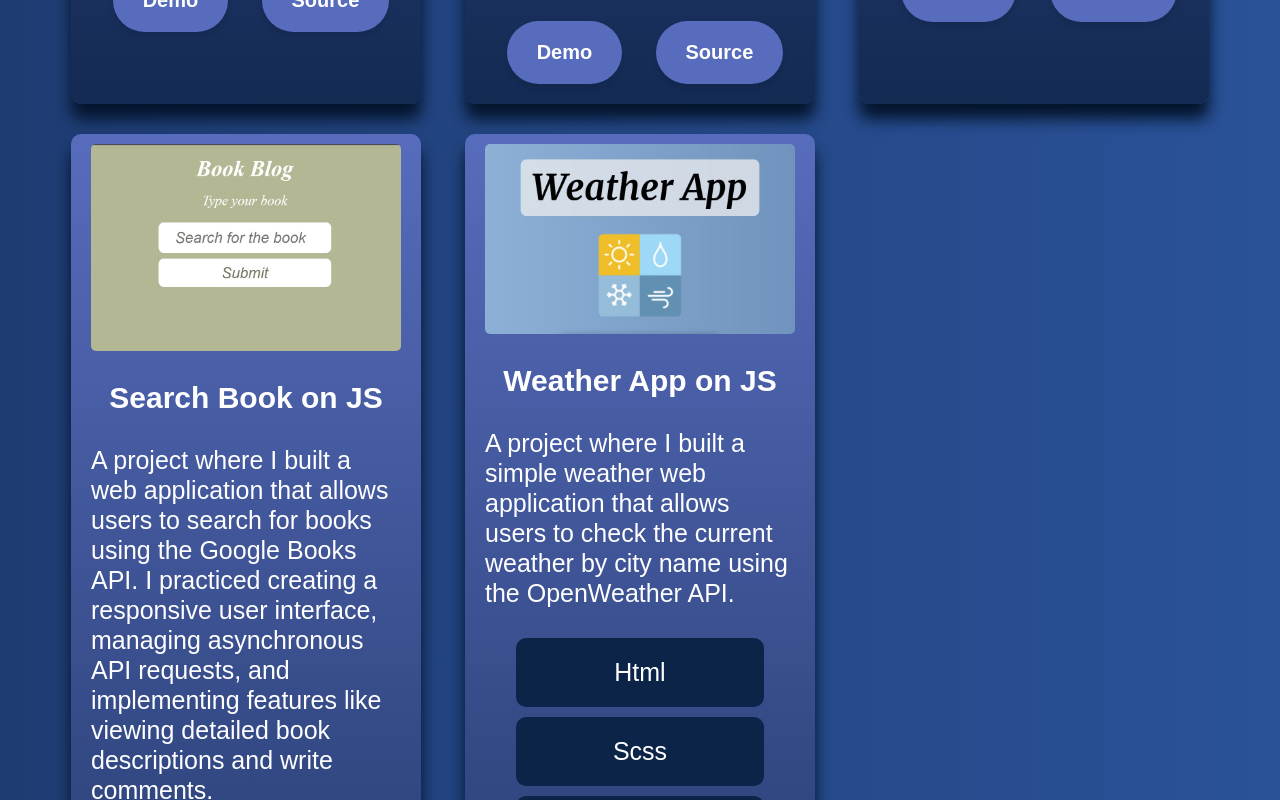
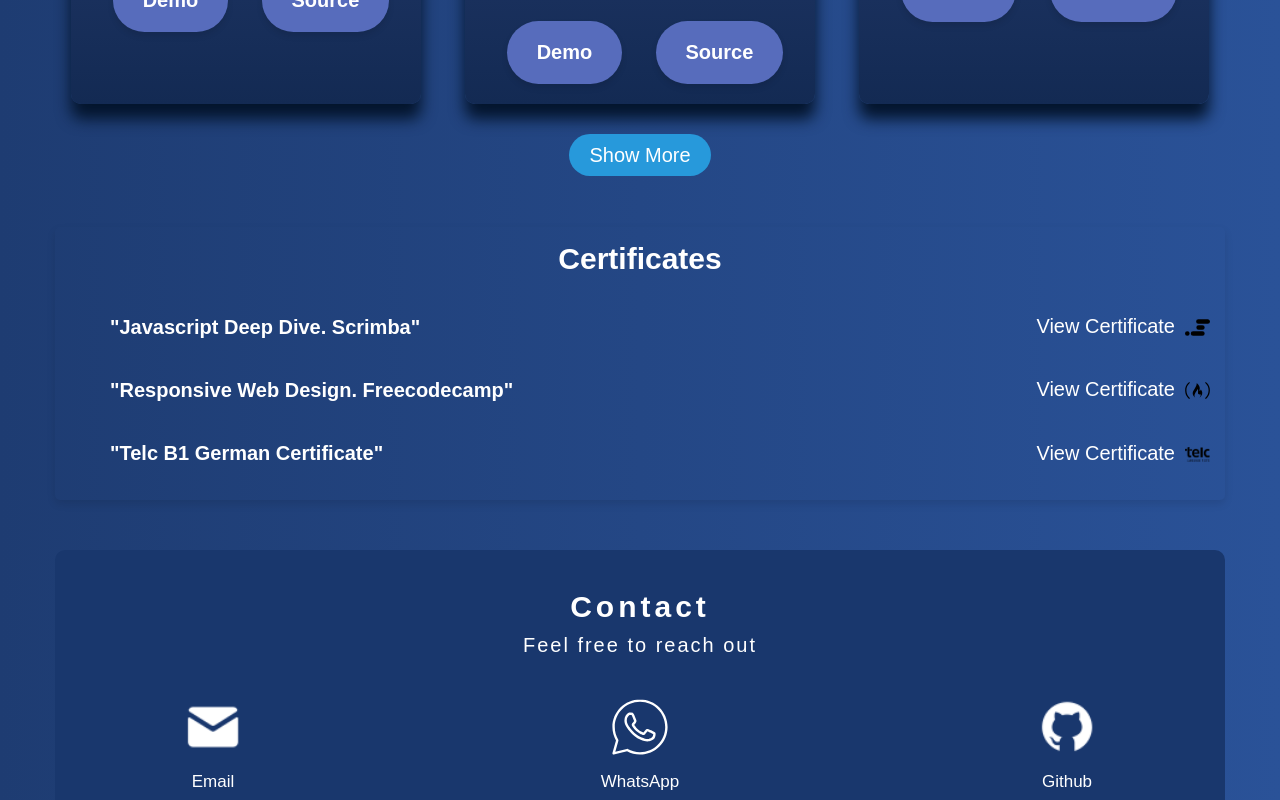
Before and after one commit to SeverinDenys/react-portfolio, a React (Vite) app: page / in a window 1280 px wide. Shown: the part 5440-6240 px from the top of the page. Built offline with nearby package versions, Linux system fonts and the light colour scheme.

Commit message:
added hide and show all projects functionality

```diff
--- a/src/components/Projects/Projects.jsx
+++ b/src/components/Projects/Projects.jsx
@@ -1,33 +1,32 @@
-import React from "react";
+import React, { useState } from "react";
 import { projects } from "../../../skills";
 
 const Projects = () => {
+  const [showAll, setShowAll] = useState(false);
+
+  const displayedProjects = showAll ? projects : projects.slice(0, 6);
+
   return (
     <section className="projects" id="projects">
       <h2 className="projects__title">Projects</h2>
       <div className="projects__list">
-        {projects.map((project, id) => {
-          return (
+        {displayedProjects.map((project, id) => (
           <div className="projects__item" key={id}>
             <img
               src={project.imageSrc}
               className="projects__image"
               alt={project.title}
             />
-              <h3 className="projects__item-title">
-                {project.title}
-              </h3>
+            <h3 className="projects__item-title">{project.title}</h3>
             <p className="projects__item-description">
               {project.description}
             </p>
             <ul className="projects__skills">
-                {project.skills.map((skill, id) => {
-                  return (
+              {project.skills.map((skill, id) => (
                 <li className="projects__skill" key={id}>
                   {skill}
                 </li>
-                  );
-                })}
+              ))}
             </ul>
             <div className="projects__links">
               {project.demo ? (
@@ -61,9 +60,19 @@ const Projects = () => {
               )}
             </div>
           </div>
-          );
-        })}
+        ))}
       </div>
+
+      {projects.length > 6 && (
+        <div className="projects__show-more">
+          <a
+            className="projects__button"
+            onClick={() => setShowAll(!showAll)}
+          >
+            {showAll ? "Show Less" : "Show More"}
+          </a>
+        </div>
+      )}
     </section>
   );
 };
--- a/src/components/Projects/projects.scss
+++ b/src/components/Projects/projects.scss
@@ -151,3 +151,19 @@
     }
   }
 }
+
+.projects__show-more {
+  margin-top: 4rem;
+  text-align: center;
+
+  .projects__button {
+    cursor: pointer;
+    text-decoration: none;
+    color: #fff;
+    font-size: 2rem;
+
+    border-radius: 10rem;
+    background-color: #2799db;
+    padding: 1rem 2rem;
+  }
+}
```
Lines whose indentation alone changed are shown as unchanged.
